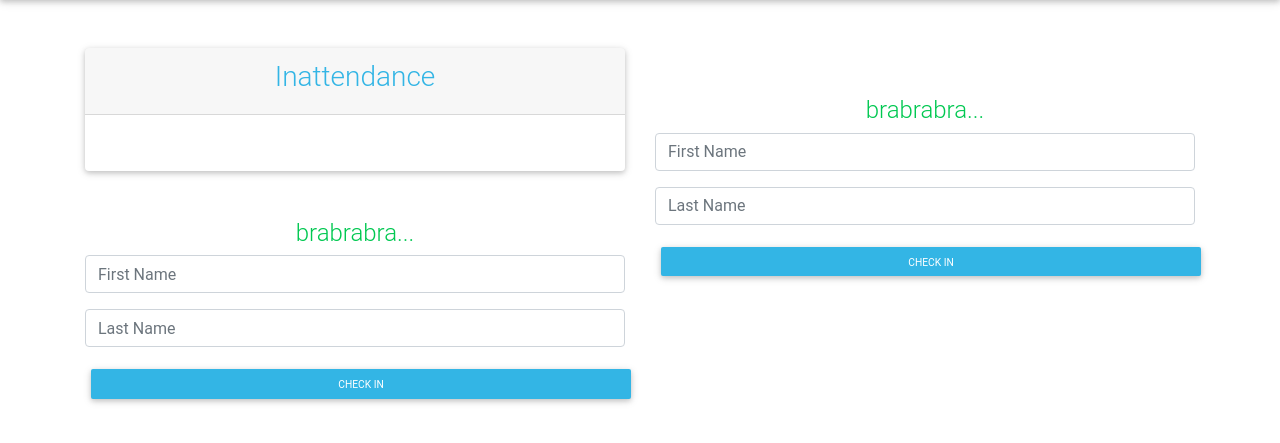
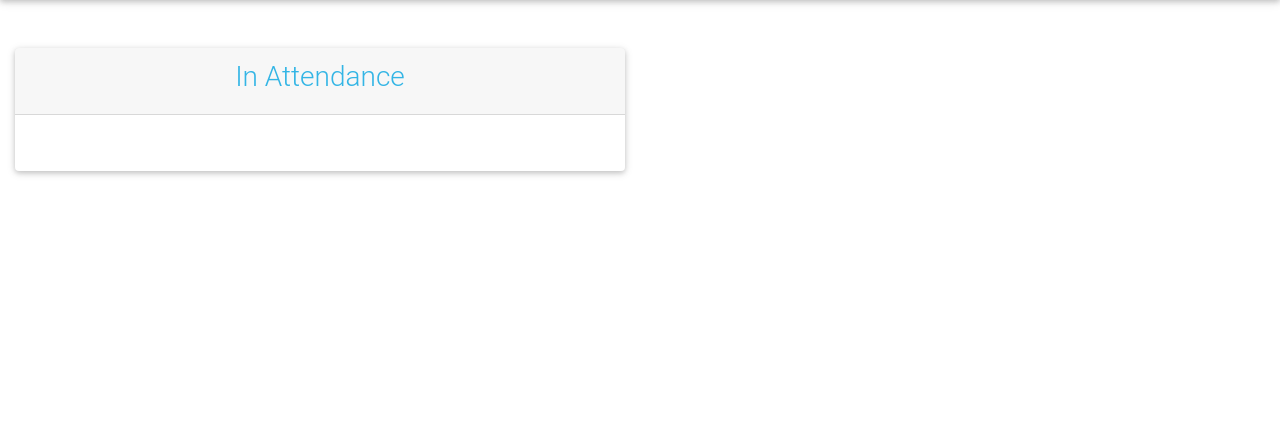
Before and after one commit to Paulwamaria/On-Geo, a Django app: page /attendance/ in a window 1280 px wide. Shown: the part 56-499 px from the top of the page. Run offline with Django 3.2, Linux system fonts and the light colour scheme; the visitor is signed in with stand-in values (Sample User, id 1); some libraries are stand-ins or nearby versions; some web fonts are replaced.

Commit message:
Remove form

```diff
--- a/ongeo/templates/profile/attendance.html
+++ b/ongeo/templates/profile/attendance.html
@@ -1,7 +1,7 @@
 {%extends "ongeo/base.html"%}
 {% load crispy_forms_tags %}
 {% block content %}
-<div class="container">
+<div class="container-fluid">
     <div class="out-of-bound text-center mt-5 mb-5 text-danger">
         <h3 class="out-of-bound text-center mt-5 text-danger" id="outb"></h3>
 
@@ -9,10 +9,11 @@
     <div class="row">
 
         <div class="col-md-6">
+            <div class="card-b">
 
                 <div class="card">
                     <div class="card-header">
-                    <h3 class="text-center text-info">Inattendance</h3>
+                        <h3 class="text-center text-info">In Attendance</h3>
                     </div>
 
                     <div class="card-body">
@@ -23,76 +24,17 @@
                     </div>
                 </div>
 
-             {% if form.errors %}
-            <p> Some Information Might be Incorrect </p>
-            {% endif %}
-            <div class="panel panel-default">
-
-                <div class="panel-heading">
-
-                </div>
-                <div class="text-muted">
-                    <h4 class="text-center text-success mt-5">brabrabra...</h4>
-                </div>
-                <div class="panel-body">
-
-                    <form action="" method="POST" enctype="multipart/form-data" id="attnd">
-                        {% csrf_token %}
-                        {{attnd_form|crispy}}
-                        <div class="form-group">
-                            <input type="submit" class="btn btn-info btn-sm sign form-control" value="Check In"
-                                id='sign'>
-
             </div>
 
 
 
-
-                    </form>
+        </div>
+        <div class="col-md-6">
 
         </div>
 
 
     </div>
-
-        </div>
-        <div class="col-md-6">
-            {% if form.errors %}
-            <p> Some Information Might be Incorrect </p>
-            {% endif %}
-            <div class="panel panel-default">
-
-                <div class="panel-heading">
-
-                </div>
-                <div class="text-muted">
-                    <h4 class="text-center text-success mt-5">brabrabra...</h4>
-                </div>
-                <div class="panel-body">
-
-                    <form action="" method="POST" enctype="multipart/form-data" id="attnd">
-                        {% csrf_token %}
-                        {{attnd_form|crispy}}
-                        <div class="form-group">
-                            <input type="submit" class="btn btn-info btn-sm sign form-control" value="Check In"
-                                id='sign'>
-
-                        </div>
-
-
-
-
-                    </form>
-
-                </div>
-
-
-            </div>
-
-        </div>
-
-        <div class="col-md-3"></div>
-    </div>
 </div>
 
 {% endblock %}
```
Lines whose indentation alone changed are shown as unchanged.
